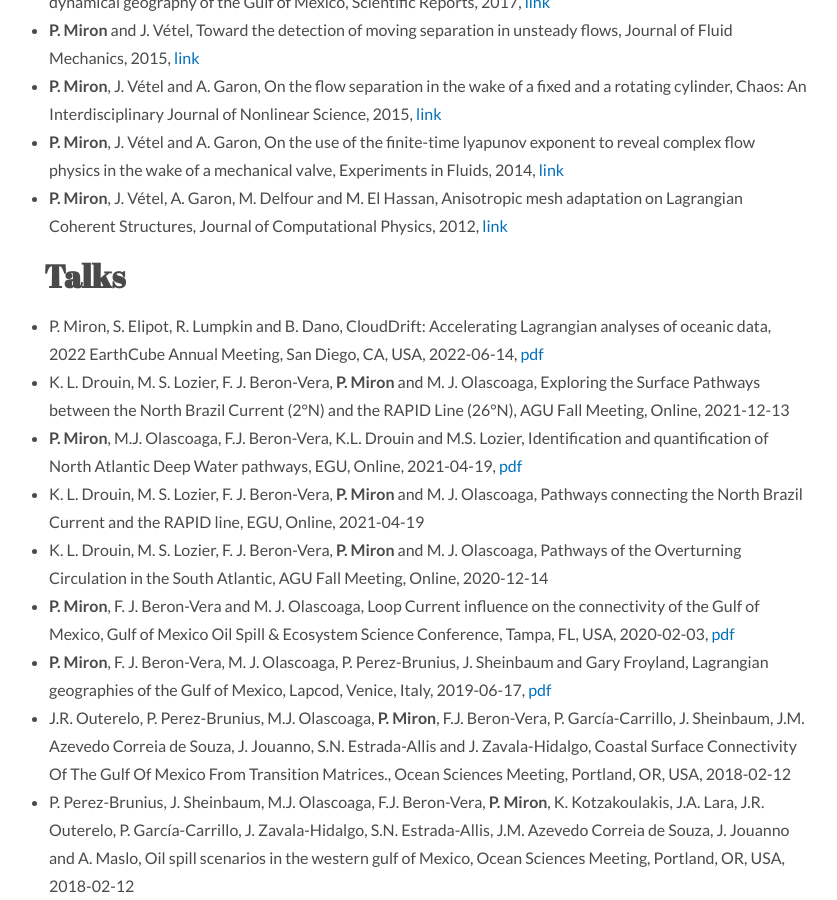
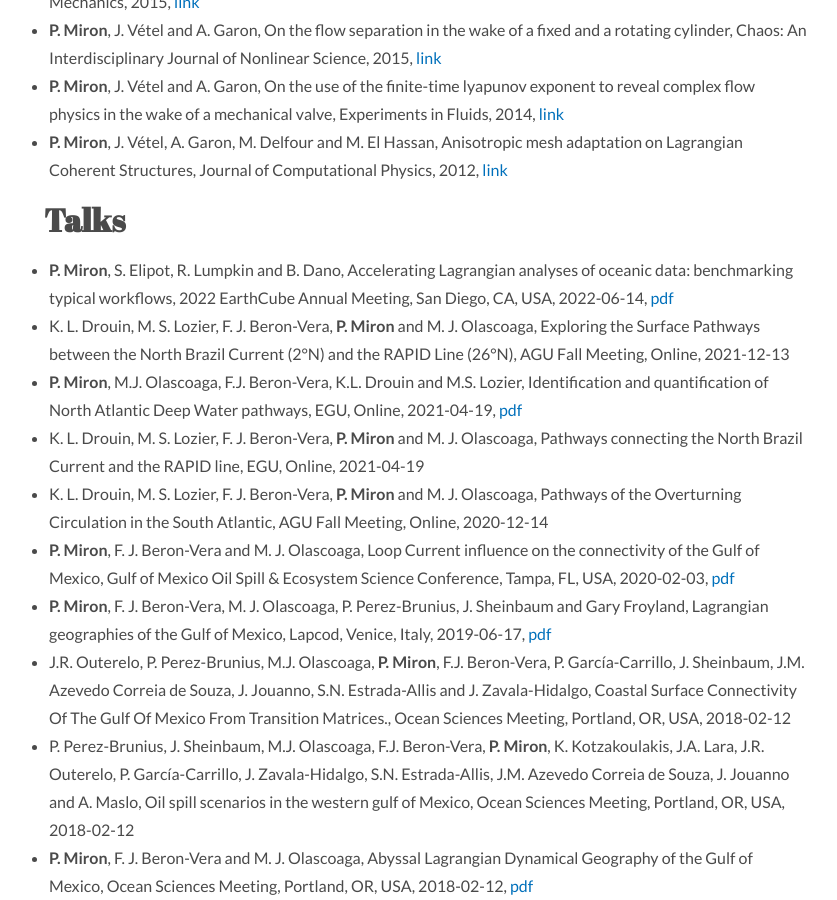
Before and after one commit to philippemiron/philippemiron.github.io, a Jekyll site: the page built from contributions.md, in a window 1280 px wide and 900 px high, scrolled down 2347 px. Shown: the whole window, without its empty margins (212-1049 px from the left). Built offline with Jekyll 4.4.1, drawn with Linux system fonts in a browser that asks for light colours; nearby versions of some CDN libraries; some of the changed text lies outside the part shown.

Commit message:
update talk

```diff
--- a/_data/preprint.yml
+++ b/_data/preprint.yml
@@ -1,8 +1,3 @@
-- title: 'Accelerating Lagrangian analyses of oceanic data: benchmarking typical workflows (Notebook)'
-  authors: Philippe Miron
-  journal: NSF EarthCube Annual Meeting
-  year: '2022'
-
 - title: How we *almost* won the DARPA challenge
   authors: '**P. Miron**, X. Xu, O. Zavala-Romero, D. Dukhovskoy and E. Chassignet'
   journal: Preprint
--- a/_data/talks.yml
+++ b/_data/talks.yml
@@ -1,9 +1,9 @@
-- title: "CloudDrift: Accelerating Lagrangian analyses of oceanic data"
-  authors: 'P. Miron, S. Elipot, R. Lumpkin and B. Dano'
+- title: 'Accelerating Lagrangian analyses of oceanic data: benchmarking typical workflows'
+  authors: '**P. Miron**, S. Elipot, R. Lumpkin and B. Dano'
   event: 2022 EarthCube Annual Meeting
   location: San Diego, CA, USA
   date: '2022-06-14'
-  path: '/archive/talks/2022-earthcube-clouddrift.pdf'
+  path: 'https://earthcube2022.github.io/ec22_book/chapters/ec22_miron_etal/README.html#accelerating-lagrangian-analyses-of-oceanic-data-benchmarking-typical-workflows'
 
 - title: "Exploring the Surface Pathways between the North Brazil Current (2°N) and the RAPID Line (26°N)"
   authors: 'K. L. Drouin, M. S. Lozier, F. J. Beron-Vera, **P. Miron** and M. J. Olascoaga'
```
